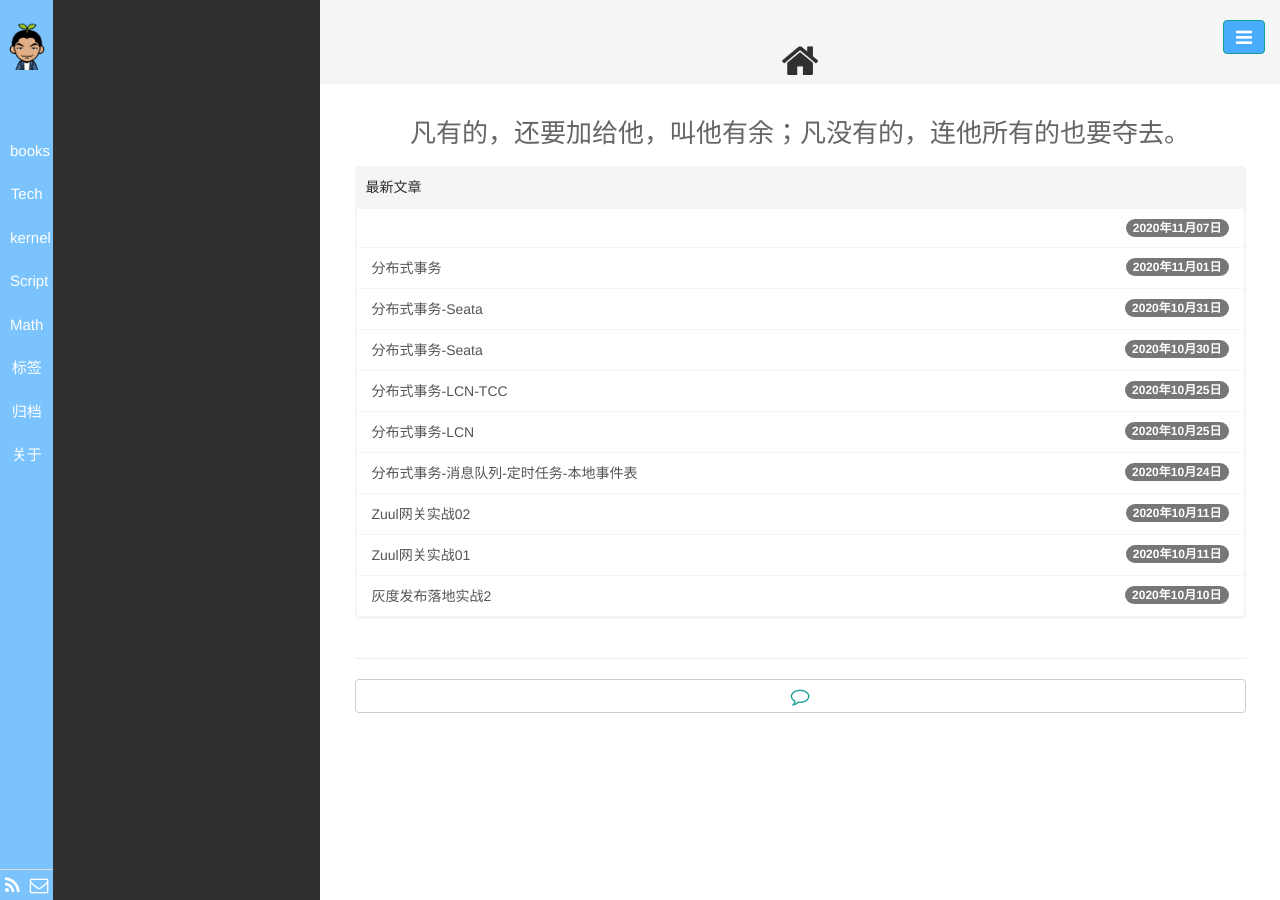
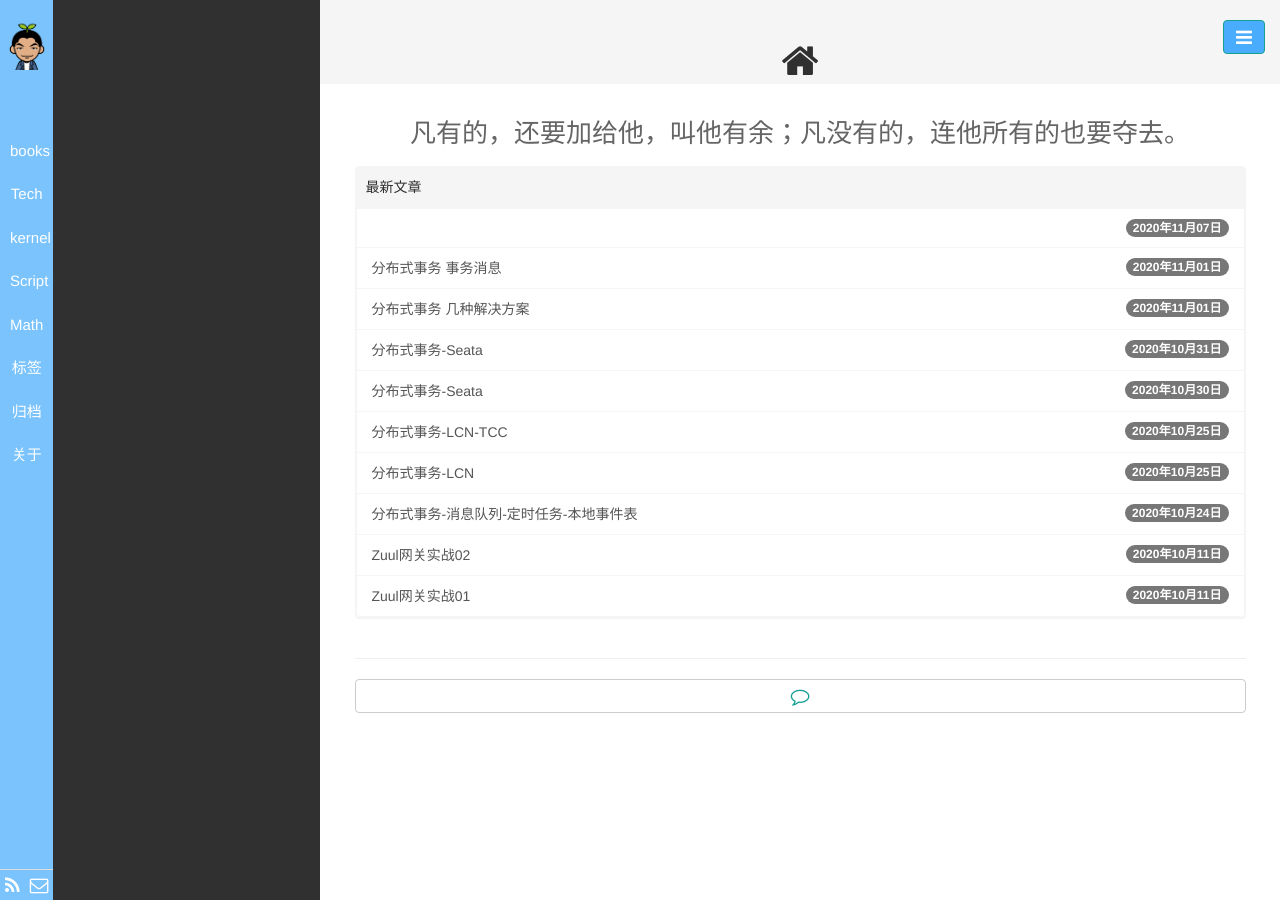
Before and after one commit to kennedy-han/kennedy-han.github.io, a Jekyll site: the page built from index.html, in a window 1280 px wide. Built offline with Jekyll 4.4.1, drawn with Linux system fonts in a browser that asks for light colours; nearby versions of some CDN libraries; Markdown is read by kramdown in place of the engine named in the settings; the list of posts is cut into pages by our own code; comment, search, counter and statistics services are not loaded; some of the changed lines change nothing that is shown.

Commit message:
distributed transaction7

````diff
--- a/_posts/Tech/2020-11-01-distributed-transaction6.md
+++ b/_posts/Tech/2020-11-01-distributed-transaction6.md
@@ -1,6 +1,6 @@
 ---
 layout: post
-title: "分布式事务"
+title: "分布式事务 几种解决方案"
 description: "分布式事务"
 category: Tech
 tags: [分布式事务]
@@ -8,7 +8,7 @@ tags: [分布式事务]
 
 
 
-# 其他几种解决方案
+# 几种解决方案
 
 
 
--- /dev/null
+++ b/_posts/Tech/2020-11-01-distributed-transaction7.md
@@ -0,0 +1,106 @@
+---
+layout: post
+title: "分布式事务 事务消息"
+description: "分布式事务"
+category: Tech
+tags: [分布式事务]
+---
+
+
+
+
+## 事务消息
+
+### 基于RocketMQ的事务消息实现
+
+<img src="../../../public/img/posts/29-transaction0.png">
+
+---
+
+
+
+rocketmq-all-4.5.0-bin-release
+
+rocketmq-externals
+
+
+
+启动顺序
+
+namesrv
+
+```sh
+ start mqnamesrv.cmd
+```
+
+
+
+broker
+
+```sh
+start mqbroker.cmd -n 127.0.0.1:9876 autoCreateTopicEnable=true
+```
+
+
+
+externals
+
+```sh
+java -jar rocketmq-console-ng-1.0.1.jar
+```
+
+
+
+需要修改配置：
+
+rocketmq-externals/rocketmq-console/src/main/resources/application.properties中
+
+```
+server.port=8080
+
+rocketmq.config.namesrvAddr=localhost:9876
+```
+
+
+
+代码地址：
+
+```
+https://github.com/kennedy-han/rocket-tx
+```
+
+
+
+
+
+### 总结分布式事务
+
+2pc(协调者超时 回滚，占用连接，效率低)
+
+3pc (2pc的第一阶段 拆成了 2个阶段，协调者和参与者都超时，pre超时是回滚，do 超时是提交)。
+
+tcc（2pc的第二阶段 拆成了2个阶段，不占用连接，性能高，但是麻烦）(简单业务可以tcc)。
+
+lcn(lcn,tcc)(代码)
+
+seata(at,tcc)（代码）
+
+消息队列+本地事件表（代码）
+
+最大努力通知（举例：某宝某信回调接口）
+
+可靠消息服务（举例：中台）
+
+消息事务（代码）
+
+
+
+##
+
+---
+
+|        | 2pc  | tcc  | 消息队列 |      |
+| ------ | ---- | ---- | -------- | ---- |
+| 一致性 | 强   | 最终 | 最终     |      |
+| 吞吐量 | 低   | 中等 | 高       |      |
+| 复杂度 | 简单 | 复杂 | 中等     |      |
````
Also changed, not shown: public/img/posts/29-transaction0.png (added).
